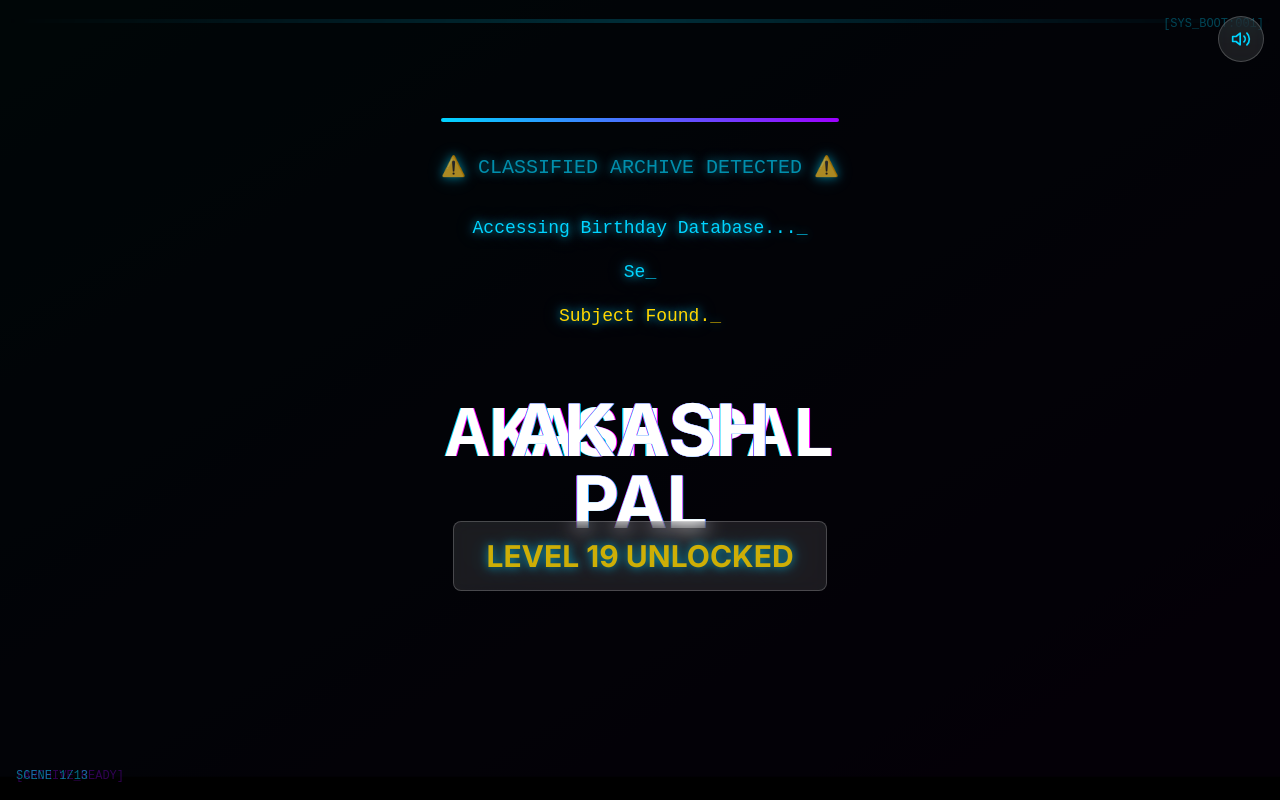
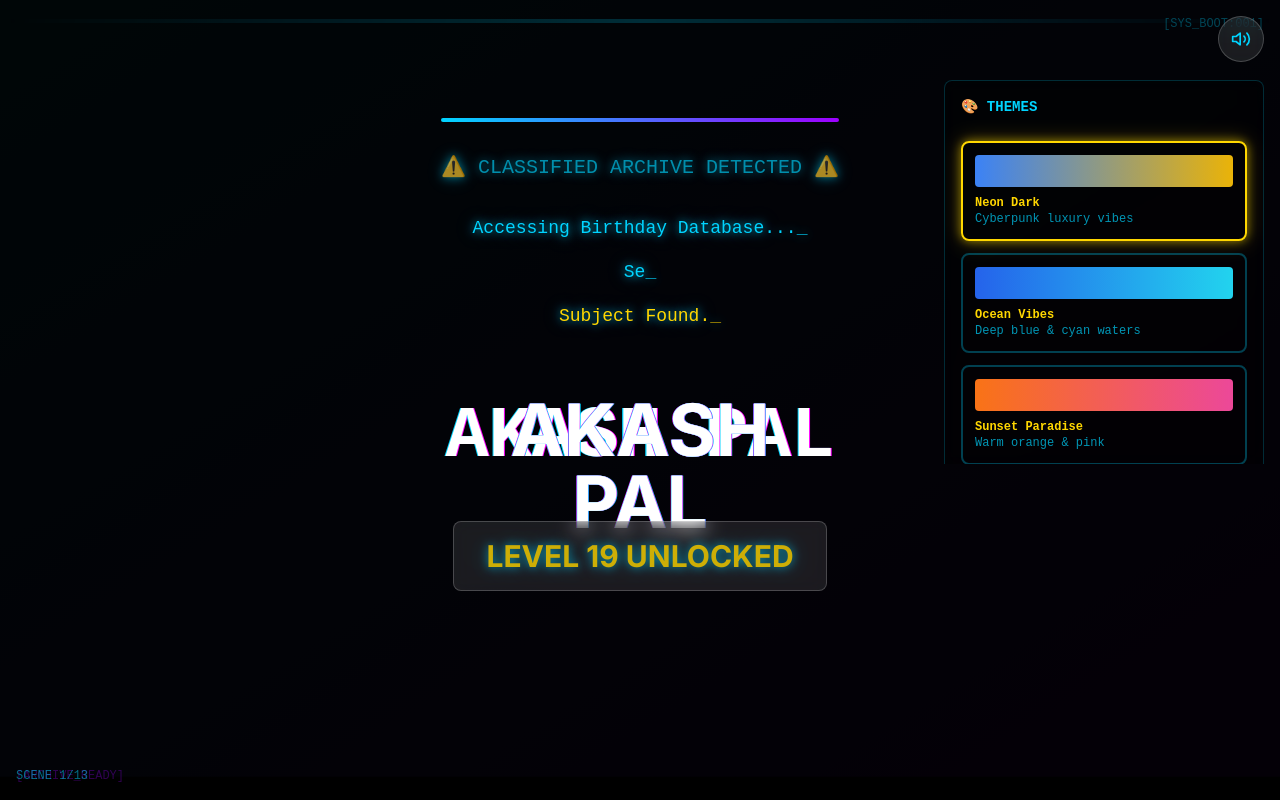
Before and after one commit to Arunydvmm/hpybdyAkash, a React (Vite) app: page / in a window 1280 px wide. Built offline with nearby package versions, Linux system fonts and the light colour scheme.

Commit message:
Add: Photo captions, roasts, emotional messages, 6 theme options, and theme selector component

```diff
--- a/src/App.jsx
+++ b/src/App.jsx
@@ -14,11 +14,13 @@ import Scene11PhotoMosaic from './scenes/Scene11PhotoMosaic'
 import Scene12FinalMessage from './scenes/Scene12FinalMessage'
 import Scene13GiftBox from './scenes/Scene13GiftBox'
 import AudioController from './components/AudioController'
+import ThemeSelector from './components/ThemeSelector'
 
 export default function App() {
   const [currentScene, setCurrentScene] = useState(0)
   const [isMuted, setIsMuted] = useState(false)
   const [photos, setPhotos] = useState([])
+  const [theme, setTheme] = useState('neon')
 
   const scenes = [
     Scene1ClassifiedAccess,
@@ -73,6 +75,9 @@ export default function App() {
       {/* Audio Controller */}
       <AudioController isMuted={isMuted} setIsMuted={setIsMuted} />
 
+      {/* Theme Selector */}
+      <ThemeSelector theme={theme} setTheme={setTheme} />
+
       {/* Scene Counter */}
       <div className="fixed bottom-4 left-4 text-neon-blue text-xs font-mono opacity-50 pointer-events-none">
         SCENE {currentScene + 1}/{scenes.length}
--- /dev/null
+++ b/src/components/ThemeSelector.jsx
@@ -0,0 +1,79 @@
+import React from 'react'
+import { motion } from 'framer-motion'
+
+export default function ThemeSelector({ theme, setTheme }) {
+  const themes = [
+    {
+      id: 'neon',
+      name: 'Neon Dark',
+      description: 'Cyberpunk luxury vibes',
+      colors: 'from-neon-blue to-neon-gold',
+      preview: 'bg-gradient-to-r from-blue-500 to-yellow-500'
+    },
+    {
+      id: 'ocean',
+      name: 'Ocean Vibes',
+      description: 'Deep blue & cyan waters',
+      colors: 'from-blue-600 to-cyan-400',
+      preview: 'bg-gradient-to-r from-blue-600 to-cyan-400'
+    },
+    {
+      id: 'sunset',
+      name: 'Sunset Paradise',
+      description: 'Warm orange & pink',
+      colors: 'from-orange-500 to-pink-500',
+      preview: 'bg-gradient-to-r from-orange-500 to-pink-500'
+    },
+    {
+      id: 'forest',
+      name: 'Forest Green',
+      description: 'Nature green & lime',
+      colors: 'from-green-600 to-lime-400',
+      preview: 'bg-gradient-to-r from-green-600 to-lime-400'
+    },
+    {
+      id: 'purple',
+      name: 'Purple Royalty',
+      description: 'Majestic purple vibes',
+      colors: 'from-purple-600 to-pink-400',
+      preview: 'bg-gradient-to-r from-purple-600 to-pink-400'
+    },
+    {
+      id: 'retro',
+      name: 'Retro 80s',
+      description: 'Classic neon 80s',
+      colors: 'from-pink-500 to-purple-500',
+      preview: 'bg-gradient-to-r from-pink-500 to-purple-500'
+    },
+  ]
+
+  return (
+    <div className="fixed top-20 right-4 z-50 max-h-96 overflow-y-auto">
+      <motion.div
+        initial={{ opacity: 0, x: 20 }}
+        animate={{ opacity: 1, x: 0 }}
+        className="glass-dark border-2 border-neon-blue rounded-lg p-4 space-y-3 max-w-xs"
+      >
+        <p className="font-mono text-neon-blue text-sm font-bold mb-3">🎨 THEMES</p>
+
+        {themes.map((t) => (
+          <motion.button
+            key={t.id}
+            onClick={() => setTheme(t.id)}
+            whileHover={{ scale: 1.05 }}
+            whileTap={{ scale: 0.95 }}
+            className={`w-full p-3 rounded-lg border-2 transition-all text-left ${
+              theme === t.id
+                ? 'border-neon-gold neon-glow-gold'
+                : 'border-neon-blue/30 hover:border-neon-blue'
+            }`}
+          >
+            <div className={`w-full h-8 rounded mb-2 ${t.preview}`} />
+            <p className="font-mono text-xs font-bold text-neon-gold">{t.name}</p>
+            <p className="font-mono text-xs text-neon-blue/70">{t.description}</p>
+          </motion.button>
+        ))}
+      </motion.div>
+    </div>
+  )
+}
--- a/src/scenes/Scene12FinalMessage.jsx
+++ b/src/scenes/Scene12FinalMessage.jsx
@@ -106,9 +106,13 @@ export default function Scene12FinalMessage({ onNext }) {
             <p className="text-neon-purple text-glow font-mono text-sm leading-relaxed">
               You've unlocked a new chapter. This is your moment.<br/>
               <br/>
-              19 is just the beginning. More stories to write. More memories to create. More adventures waiting.<br/>
+              19 years down. A lifetime of adventures ahead.<br/>
               <br/>
-              Thank you for being YOU.
+              Every photo, every roast, every laugh—they're proof that life with you is never boring. You're the chaotic good our story needed.<br/>
+              <br/>
+              So here's to you: the friend who makes everything better just by showing up. The one we roast because we love. The legend everyone knows they can count on.<br/>
+              <br/>
+              Thank you for being YOU. The world needed exactly this version.
             </p>
           </motion.div>
         )}
--- a/src/scenes/Scene3MemoryArchive.jsx
+++ b/src/scenes/Scene3MemoryArchive.jsx
@@ -5,12 +5,14 @@ export default function Scene3MemoryArchive({ onNext, photos, setPhotos }) {
   const [revealedCards, setRevealedCards] = useState({})
 
   const memoryMessages = [
-    'Rare specimen located.',
-    'Confidence level detected.',
-    'Main character energy found.',
-    'Evidence archived.',
-    'Legend status confirmed.',
-    'Memories locked in time.',
+    '📸 Photo 1: "The legendary smile that breaks the internet"',
+    '🎭 Photo 2: "Attitude mode: ACTIVATED | IQ mode: Searching..."',
+    '✨ Photo 3: "Proof that you exist... barely!"',
+    '🔥 Photo 4: "Certified meme lord in action"',
+    '😎 Photo 5: "Main character vibes on main character budget"',
+    '🎪 Photo 6: "Professional overthinker caught in 4K"',
+    '🌟 Photo 7: "Living your best life (questionable choices included)"',
+    '💎 Photo 8: "Diamond in the rough... very rough"',
   ]
 
   const handlePhotoUpload = (e) => {
--- a/src/scenes/Scene6RoastZone.jsx
+++ b/src/scenes/Scene6RoastZone.jsx
@@ -3,14 +3,14 @@ import { motion } from 'framer-motion'
 
 export default function Scene6RoastZone({ onNext }) {
   const roasts = [
-    'Subject claims innocence. Evidence says otherwise.',
-    'Reply speed increases under special circumstances.',
-    'Professional overthinker detected.',
-    'Certified excuse generator.',
-    'Study mode loading... error 404: motivation not found.',
-    'Main character energy (sometimes).',
-    'Selective availability expert.',
-    'Mystery master (where are you?)',
+    '📸 Photo 1: "That smile could sell ice to an Eskimo... if you had confidence!"',
+    '📸 Photo 2: "Proof that even legends have awkward phases (permanent phase detected)."',
+    '📸 Photo 3: "Main character? More like side character trying hard!"',
+    '📸 Photo 4: "Professional fake laugh captured in HD."',
+    '📸 Photo 5: "Attitude: 100% | Actual achievements: pending review..."',
+    '📸 Photo 6: "Peak performance: Overthinking and nothing else."',
+    '📸 Photo 7: "Living your best life while struggling internally. Relatable!"',
+    '📸 Photo 8: "Final proof: You\'re chaotic good. The chaos? Definitely good. You? TBD."',
   ]
 
   const [activeRoast, setActiveRoast] = useState(0)
--- a/src/scenes/Scene8MemoryLetter.jsx
+++ b/src/scenes/Scene8MemoryLetter.jsx
@@ -92,12 +92,24 @@ export default function Scene8MemoryLetter({ onNext, isMuted }) {
             initial={{ opacity: 0 }}
             animate={{ opacity: 1 }}
             transition={{ delay: 4.5 }}
+          >
+            <TypewriterText
+              text="You make every moment worth remembering. Every laugh, every roast, every shared memory—it all matters."
+              speed={40}
+              className="text-lg text-neon-gold"
+            />
+          </motion.div>
+
+          <motion.div
+            initial={{ opacity: 0 }}
+            animate={{ opacity: 1 }}
+            transition={{ delay: 6.5 }}
             onAnimationComplete={() => setShowEnd(true)}
           >
             <TypewriterText
-              text="I want to thank you for being an incredible part of the story."
+              text="19 years of you being the friend everyone needs but doesn't deserve."
               speed={40}
-              className="text-lg text-neon-gold"
+              className="text-lg text-neon-purple"
             />
           </motion.div>
         </motion.div>
```
Also changed, not shown: 2 other files (tests, documents, lock files or other folders).
